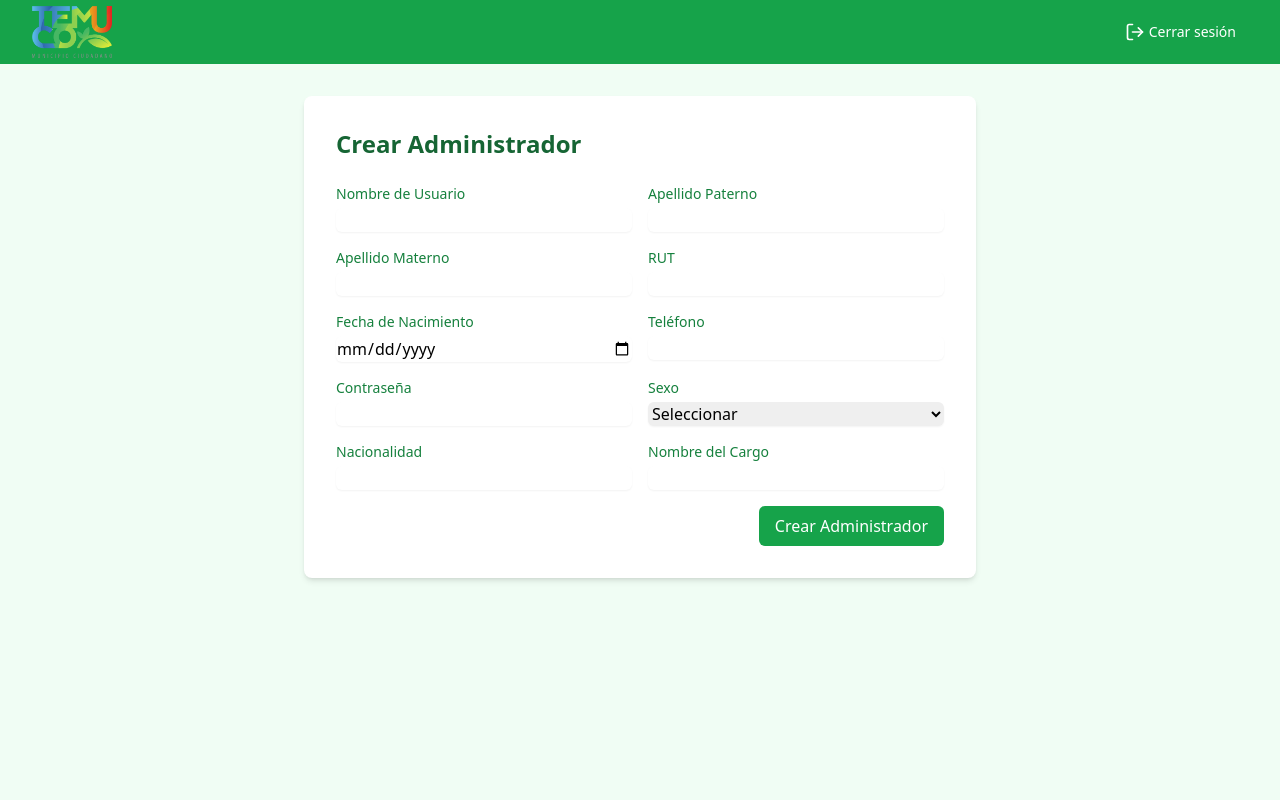
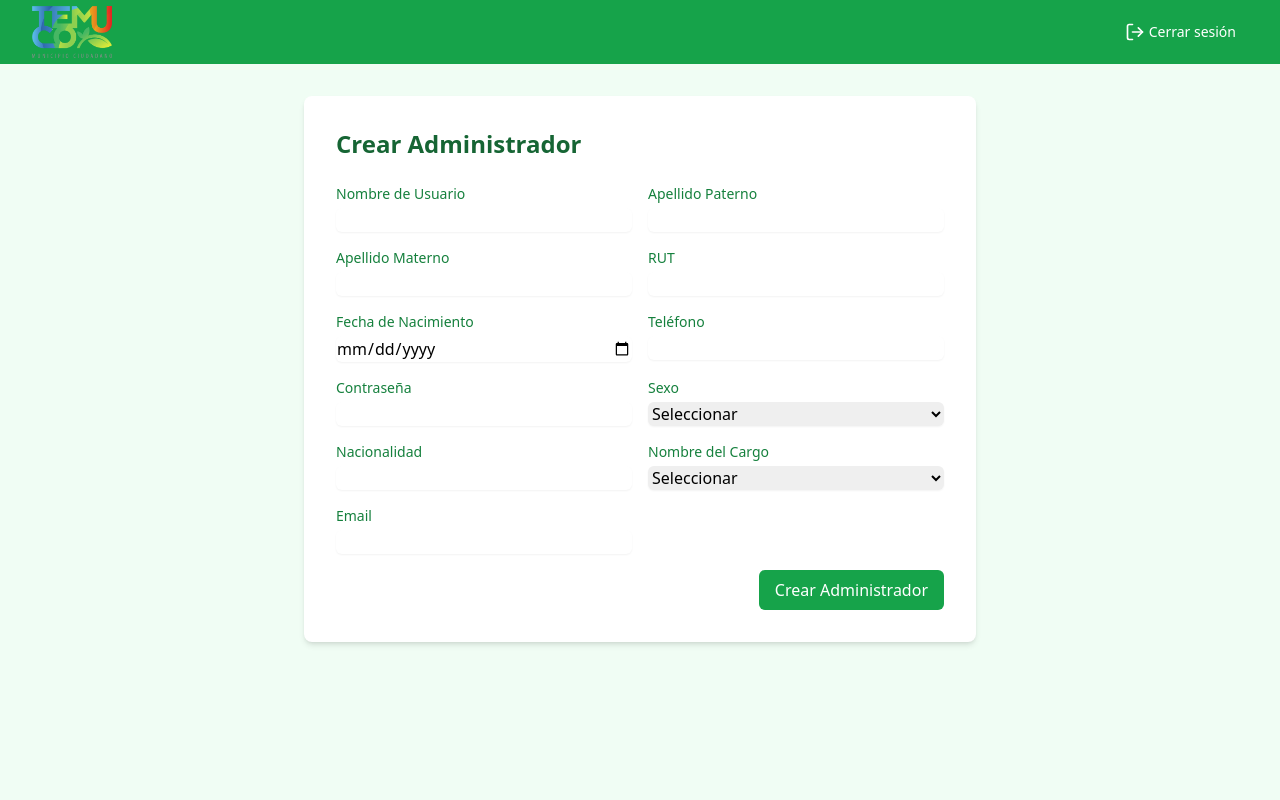
Before and after one commit to sebas-tian18/APP-Agenda-Mayor, a React (Vite) app in the folder frontend/: page /crear-admin in a window 1280 px wide. Shown: the top 800 px of the page. Built offline with nearby package versions, Linux system fonts and the light colour scheme; sample sign-in values are in the browser's storage.

Commit message:
Register Admin

```diff
--- a/frontend/src/components/AdminForm.jsx
+++ b/frontend/src/components/AdminForm.jsx
@@ -11,12 +11,68 @@ function AdminForm() {
     password: '',
     sexo: '',
     nacionalidad: '',
+    email: '',
     nombreCargo: ''
   });
 
-  const handleSubmit = (e) => {
+  const handleSubmit = async (e) => {
     e.preventDefault();
-    console.log('Datos del administrador:', formData);
+
+    // Crear objeto para enviar al backend (transformando nombres si es necesario)
+    const payload = {
+      nombre_usuario: formData.nombreUsuario,
+      apellido_paterno: formData.apellidoPaterno,
+      apellido_materno: formData.apellidoMaterno,
+      rut: formData.rut,
+      fecha_nacimiento: formData.fechaNacimiento,
+      telefono: formData.telefono,
+      contrasena: formData.password,
+      sexo: formData.sexo,
+      nacionalidad: formData.nacionalidad,
+      email: formData.email,
+      id_cargo: formData.nombreCargo
+    };
+
+    try {
+      // Realizar petición al backend
+      const response = await fetch('http://localhost:3000/api/register/admin', {
+        method: 'POST',
+        headers: {
+          'Content-Type': 'application/json',
+        },
+        body: JSON.stringify(payload),
+      });
+
+      // Validar la respuesta
+      if (!response.ok) {
+        const errorData = await response.json();
+        throw new Error(errorData.message || 'Error al registrar el administrador');
+      }
+
+      const result = await response.json();
+      console.log('Administrador registrado exitosamente:', result);
+
+      // Limpia el formulario o redirige según sea necesario
+      setFormData({
+        nombreUsuario: '',
+        apellidoPaterno: '',
+        apellidoMaterno: '',
+        rut: '',
+        fechaNacimiento: '',
+        telefono: '',
+        password: '',
+        sexo: '',
+        nacionalidad: '',
+        email: '',
+        nombreCargo: ''
+      });
+
+      alert('Administrador registrado exitosamente.');
+
+    } catch (error) {
+      console.error('Error al registrar el administrador:', error);
+      alert('Hubo un error al registrar el administrador. Por favor, inténtalo nuevamente.');
+    }
   };
 
   const handleChange = (e) => {
@@ -120,9 +176,8 @@ function AdminForm() {
               required
             >
               <option value="">Seleccionar</option>
-              <option value="masculino">Masculino</option>
-              <option value="femenino">Femenino</option>
-              <option value="otro">Otro</option>
+              <option value="M">Masculino</option>
+              <option value="F">Femenino</option>
             </select>
           </div>
           <div>
@@ -138,10 +193,30 @@ function AdminForm() {
           </div>
           <div>
             <label className="block text-sm font-medium text-green-700">Nombre del Cargo</label>
-            <input
-              type="text"
+            <select
               name="nombreCargo"
               value={formData.nombreCargo}
+              onChange={handleChange}
+              className="mt-1 block w-full rounded-md border-green-300 shadow-sm focus:border-green-500 focus:ring focus:ring-green-200"
+              required
+            >
+              <option value="">Seleccionar</option>
+              <option value="1">Director General</option>
+              <option value="2">Jefe Departamento</option>
+              <option value="3">Supervisor de Area</option>
+              <option value="4">Coordinador</option>
+              <option value="5">Analista</option>
+              <option value="6">Asistente Administrador</option>
+              <option value="7">Tecnico Operativo</option>
+              <option value="8">Inspector Municipal</option>
+            </select>
+          </div>
+        <div>
+            <label className="block text-sm font-medium text-green-700">Email</label>
+            <input
+              type="email"
+              name="email"
+              value={formData.email}
               onChange={handleChange}
               className="mt-1 block w-full rounded-md border-green-300 shadow-sm focus:border-green-500 focus:ring focus:ring-green-200"
               required
```
